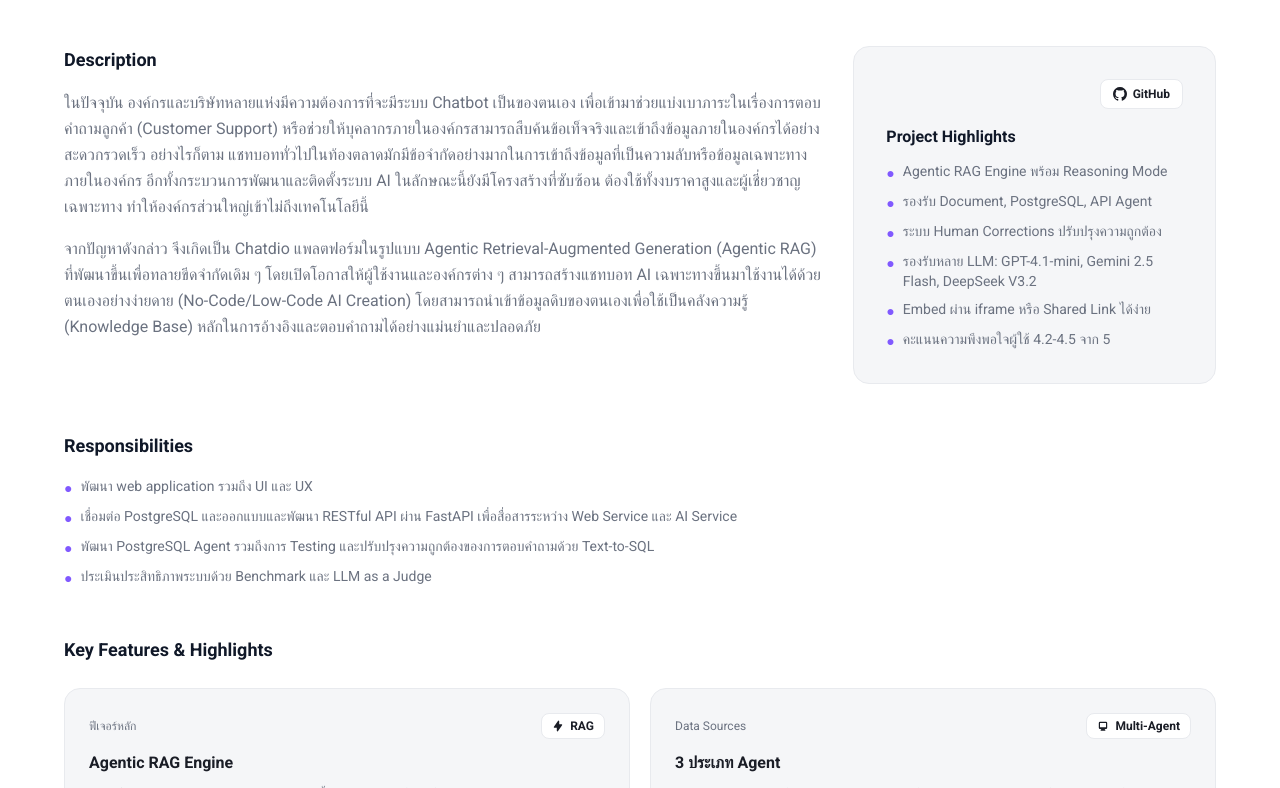
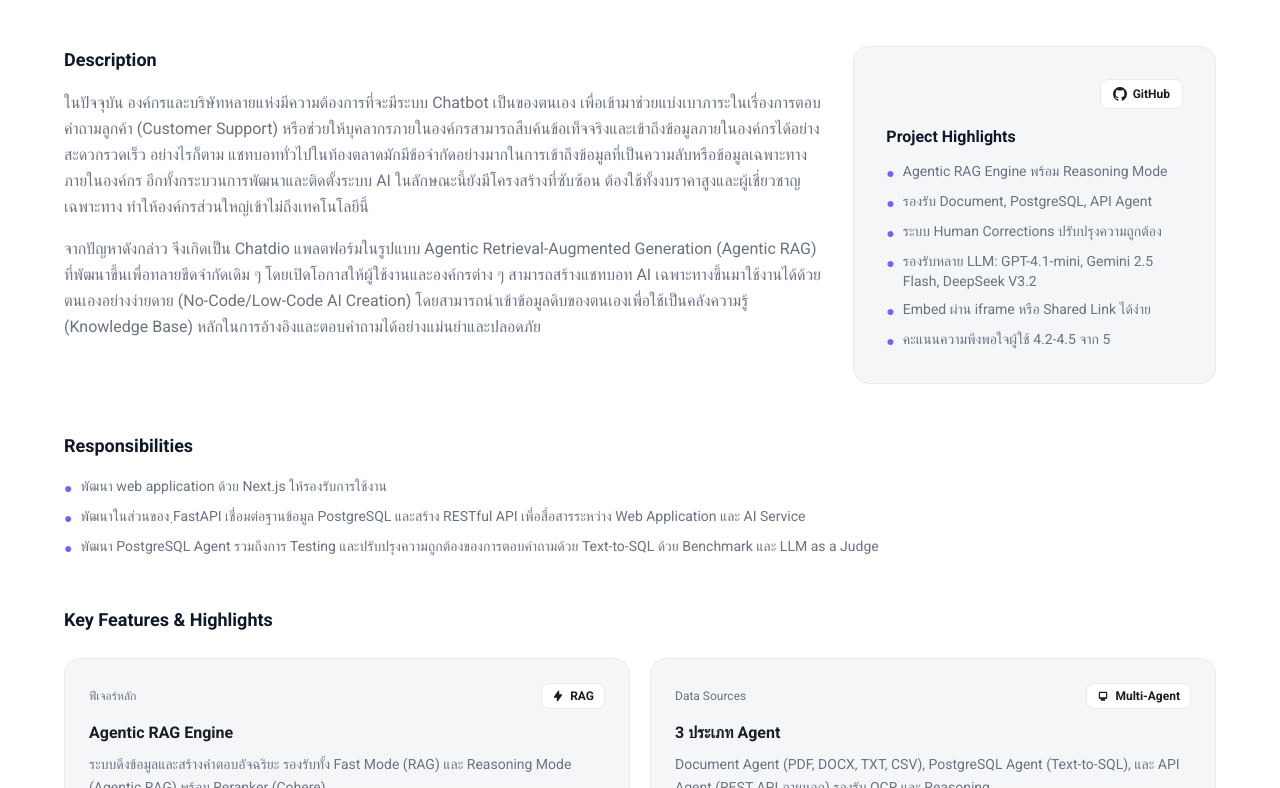
Before and after one commit to pp811010/profile_serapat, a Next.js app: page /projects/1 in a window 1280 px wide. Shown: the part 418-1206 px from the top of the page. Built offline with nearby package versions, Linux system fonts and the light colour scheme; a web font is replaced by a local one.

Commit message:
change data des

```diff
--- a/data/projects.ts
+++ b/data/projects.ts
@@ -47,10 +47,9 @@ export const projectsData: Record<string, Project> = {
       "จากปัญหาดังกล่าว จึงเกิดเป็น Chatdio แพลตฟอร์มในรูปแบบ Agentic Retrieval-Augmented Generation (Agentic RAG) ที่พัฒนาขึ้นเพื่อทลายขีดจำกัดเดิม ๆ โดยเปิดโอกาสให้ผู้ใช้งานและองค์กรต่าง ๆ สามารถสร้างแชทบอท AI เฉพาะทางขึ้นมาใช้งานได้ด้วยตนเองอย่างง่ายดาย (No-Code/Low-Code AI Creation) โดยสามารถนำเข้าข้อมูลดิบของตนเองเพื่อใช้เป็นคลังความรู้ (Knowledge Base) หลักในการอ้างอิงและตอบคำถามได้อย่างแม่นยำและปลอดภัย",
     ],
     responsibilities: [
-      "พัฒนา web application รวมถึง UI และ UX",
-      "เชื่อมต่อ PostgreSQL และออกแบบและพัฒนา RESTful API ผ่าน FastAPI เพื่อสื่อสารระหว่าง Web Service และ AI Service",
-      "พัฒนา PostgreSQL Agent รวมถึงการ Testing และปรับปรุงความถูกต้องของการตอบคำถามด้วย Text-to-SQL",
-      "ประเมินประสิทธิภาพระบบด้วย Benchmark และ LLM as a Judge",
+      "พัฒนา web application ด้วย Next.js ให้รองรับการใช้งาน",
+      "พัฒนาในส่วนของ ฺFastAPI เชื่อมต่อฐานข้อมูล PostgreSQL และสร้าง RESTful API เพื่อสื่อสารระหว่าง Web Application และ AI Service",
+      "พัฒนา PostgreSQL Agent รวมถึงการ Testing และปรับปรุงความถูกต้องของการตอบคำถามด้วย Text-to-SQL ด้วย Benchmark และ LLM as a Judge",
     ],
     highlights: [
       "Agentic RAG Engine พร้อม Reasoning Mode",
@@ -221,8 +220,8 @@ export const projectsData: Record<string, Project> = {
       "FilmFolio จึงเป็นเว็บแอปพลิเคชันที่พัฒนาขึ้นเพื่อรวบรวมข้อมูลเกี่ยวกับภาพยนตร์ การรับชมรีวิว และการเขียนรีวิวไว้ในที่เดียว เพื่อช่วยให้ผู้ใช้สามารถตัดสินใจก่อนชมภาพยนตร์ ค้นหาและอ่านความคิดเห็นได้อย่างสะดวกรวดเร็ว รวมถึงสามารถแสดงความคิดเห็นและให้คะแนนของตัวเองต่อภาพยนตร์เรื่องนั้นๆ ได้",
     ],
     responsibilities: [
-      "ออกเเบบ UX/UI ในส่วนของ Movie Lover",
-      "พัฒนาในส่วนของหน้า Home, Movie Detail",
+      "ออกเเบบ UX/UI ในฝั่งของ Movie Lover ให้ใช้งานง่าย",
+      "พัฒนาใน Frontend ฝั่งของ Movie Lover",
     ],
     highlights: [
       "ระบบรีวิวและให้คะแนนภาพยนตร์ พร้อมประวัติการให้คะแนน",
@@ -347,9 +346,9 @@ export const projectsData: Record<string, Project> = {
     ],
     responsibilities: [
       "พัฒนาส่วนของ Home, พอร์ตการลงทุน, รายการโปรด และประวัติการซื้อขาย",
-      "เชื่อมต่อ CoinGecko API เพื่อดึงข้อมูลราคาและตลาดคริปโตแบบเรียลไทม์",
+      "เชื่อมต่อ External APIs ของ CoinGecko API เพื่อดึงข้อมูลราคาและตลาดคริปโตแบบเรียลไทม์",
       "พัฒนาระบบ Authentication และจัดการผู้ใช้ด้วย Clerk API",
-      "จัดการ Logic คำนวณกำไร-ขาดทุนของพอร์ตโฟลิโอ",
+      "ออกเเบบโครงสร้างฐานข้อมูลของระบบ เเละเชื่อมต่อเข้าสู่ Supabase"
     ],
     highlights: [
       "ระบบติดตามราคาคริปโตแบบเรียลไทม์ผ่าน CoinGecko API",
@@ -478,10 +477,10 @@ export const projectsData: Record<string, Project> = {
     ],
     responsibilities: [
       "พัฒนาฟีเจอร์ในการเเสดงผลเพลง เเละการรีวิวเพลงทั้งหมด ในฝั่งของ music lover",
-      "ออกแบบเเละพัฒนา Backend เเละ ฐานข้อมูลทั้งหมด",
+      "ออกแบบเเละพัฒนา Backend เเละ ฐานข้อมูล PostgreSQL",
       "เชื่อมต่อฐานข้อมูลกับ SQLAlchemy ORM",
       "เชื่อมต่อ Spotify API สำหรับดึงข้อมูลเพลงและ Deezer API สำหรับ Demo เพลง 30 วินาที",
-      "สร้างระบบ Authentication (Login/Register)",
+      "พัฒนา Authentication",
     ],
     highlights: [
       "ระบบรีวิวเพลงแยกตาม Beat, Lyric, Mood ด้วย Slider Bar",
```
